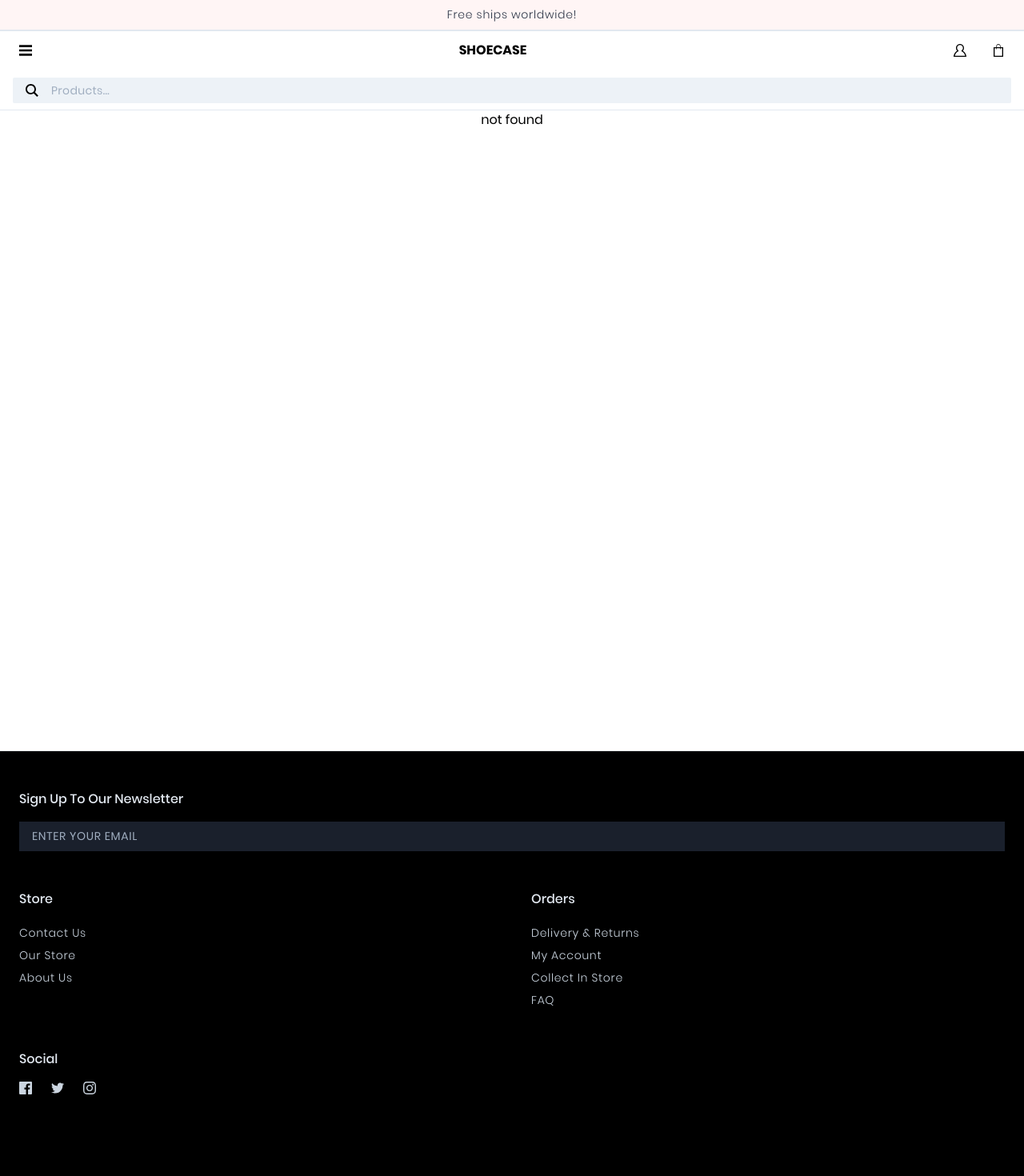
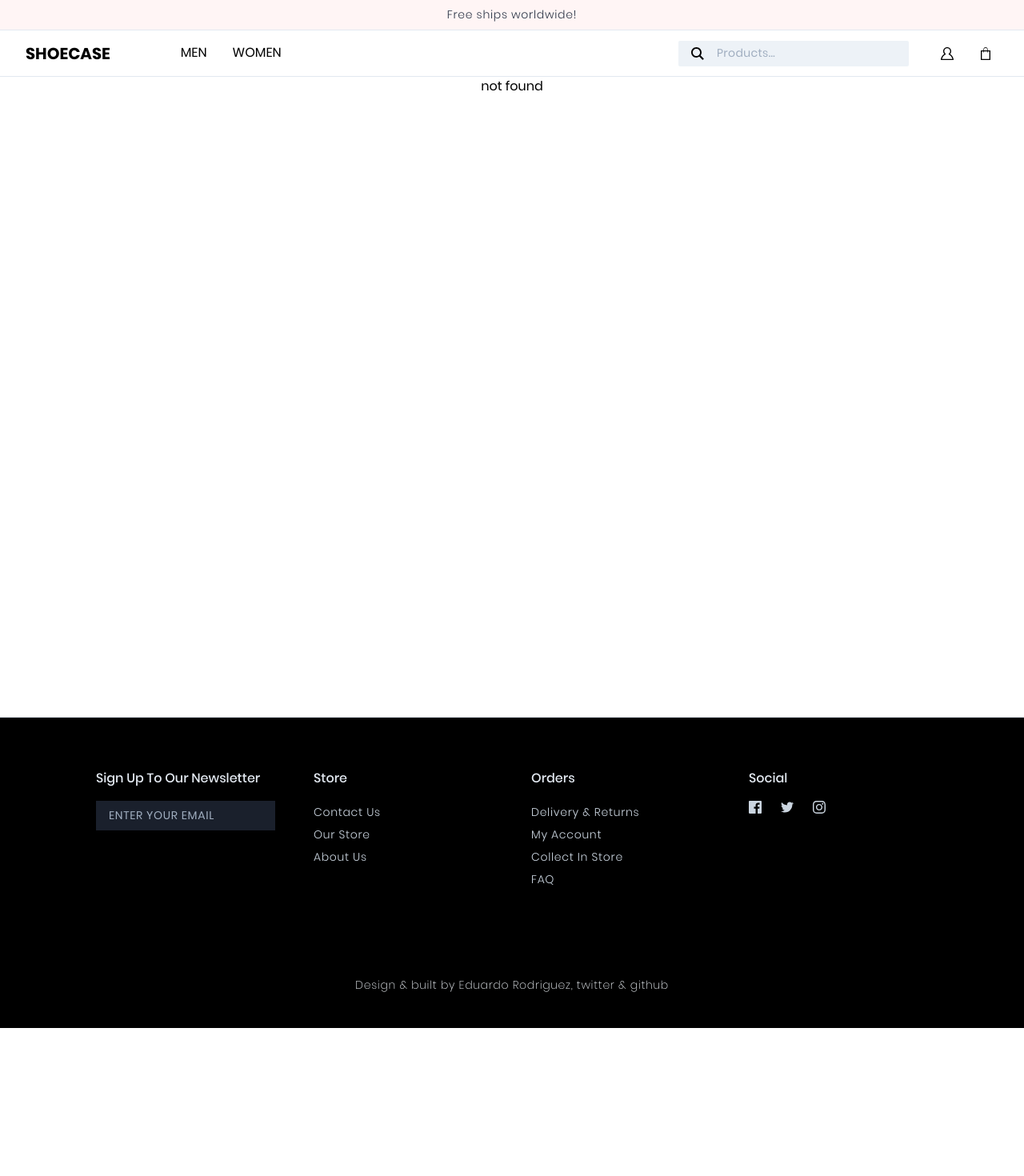
Before and after one commit to eduamdev/shoecase, a React (Create React App) app: page /not-found in a window 1280 px wide. Shown: the top 1470 px of the page at 80% size. After the commit the page ends 1285 px from the top, so only its background shows below. Built offline with nearby package versions, Linux system fonts and the light colour scheme.

Commit message:
changed banner, make home page responsive

```diff
--- a/src/components/banner.js
+++ b/src/components/banner.js
@@ -4,7 +4,7 @@ import banner from '../images/banner.jpg';
 const Banner = () => {
   return (
     <img
-      className='w-full h-56 object-cover'
+      className='w-full h-56 md:h-84 object-cover lg:h-108'
       src={banner}
       alt='grey sneakers on black banner'
     />
--- a/src/components/benefits.js
+++ b/src/components/benefits.js
@@ -7,41 +7,41 @@ import customizable from '../images/customizable.jpg';
 
 const Benefits = () => {
   return (
-    <section className=''>
-      <div className='border-b border-gray-300 p-6'>
+    <section className='flex flex-wrap'>
+      <div className='w-full md:w-1/3 md:border-r border-b border-gray-300 p-6'>
         <Img
-          className='w-full h-40 object-cover'
+          className='w-full h-40 object-cover rounded-sm'
           src={comfort}
           alt='A pair of comfortable shoes'
         />
         <p className='pt-4 font-bold uppercase leading-loose'>comfort</p>
         <p className=' text-sm tracking-wide'>Like walking on the clouds</p>
       </div>
-      <div className='border-b border-gray-300 p-6'>
+      <div className='w-full md:w-1/3 md:border-r border-b border-gray-300 p-6'>
         <Img
-          className='w-full h-40 object-cover'
+          className='w-full h-40 object-cover rounded-sm'
           src={waterproof}
           alt='A pair of waterproof shoes'
         />
         <p className='pt-4 font-bold uppercase leading-loose'>waterproof</p>
         <p className=' text-sm tracking-wide'>No more wet socks</p>
       </div>
-      <div className='border-b border-gray-300 p-6'>
+      <div className='w-full md:w-1/3 border-b border-gray-300 p-6'>
         <Img
-          className='w-full h-40 object-cover'
+          className='w-full h-40 object-cover rounded-sm'
           src={lightWeight}
           alt='very light weight sneakers'
         />
         <p className='pt-4 font-bold uppercase leading-loose'>light weight</p>
         <p className=' text-sm tracking-wide'>As light as air</p>
       </div>
-      <div className='p-6 pb-32'>
+      <div className='w-full p-6 pb-32'>
         <Img
-          className='w-full h-56 object-cover relative'
+          className='w-full h-56 md:h-108 md:pr-40 object-cover relative rounded-sm'
           src={customizable}
           alt='A rack of shoes'
         />
-        <div className='absolute left-0 right-0 -mt-8 mx-auto w-4/6 bg-white p-6 rounded-sm shadow-md'>
+        <div className='absolute left-0 right-0 -mt-8 mx-auto w-64 md:w-72 bg-white p-6 md:right-0 md:left-auto md:-mt-32 md:mr-10 rounded-sm shadow-md'>
           <p className='font-bold uppercase leading-loose'>customizable</p>
           <p className=' text-sm tracking-wide'>Your shoes, your style</p>
         </div>
--- a/src/components/footer.js
+++ b/src/components/footer.js
@@ -6,8 +6,8 @@ import { ReactComponent as SvgInstagram } from '../icons/instagram.svg';
 const Footer = () => {
   return (
     <footer className='border-t border-gray-300'>
-      <section className='bg-black py-6'>
-        <article className='w-full p-6'>
+      <section className='flex flex-wrap bg-black py-6 lg:px-10 xl:px-24 lg:py-10'>
+        <article className='w-full md:w-1/4 p-6'>
           <p className='capitalize font-medium mb-4 text-gray-300'>
             Sign Up to Our Newsletter
           </p>
@@ -17,7 +17,7 @@ const Footer = () => {
             type='text'
           />
         </article>
-        <article className='inline-block align-top w-1/2 p-6'>
+        <article className='inline-block align-top w-1/2 md:w-1/4 p-6'>
           <p className='capitalize font-medium font-sm mb-4 text-gray-300'>
             store
           </p>
@@ -31,7 +31,7 @@ const Footer = () => {
             about us
           </p>
         </article>
-        <article className='inline-block align-top w-1/2 p-6'>
+        <article className='inline-block align-top w-1/2 md:w-1/4 p-6'>
           <p className='capitalize font-medium font-sm mb-4 text-gray-300'>
             orders
           </p>
@@ -48,7 +48,7 @@ const Footer = () => {
             faq
           </p>
         </article>
-        <article className='w-full p-6'>
+        <article className='w-full md:w-1/4 p-6'>
           <p className='capitalize font-medium font-sm mb-4 text-gray-300'>
             social
           </p>
--- a/src/components/header.js
+++ b/src/components/header.js
@@ -11,8 +11,10 @@ const Header = ({ isMenuOpen, handleClick }) => {
   const searchClasses = 'h-12 px-4 py-2';
 
   return (
-    <header className='relative w-full bg-white border-t border-b border-gray-300 z-30'>
-      <section className='flex items-center w-full h-12 px-4 py-2 '>
+    <header>
+      {/* Small devices */}
+      <section className='relative w-full bg-white z-30 md:hidden border-b border-gray-300'>
+        <article className='flex items-center w-full h-12 px-4 py-2 '>
           <div className='flex flex-wrap  items-center justify-between w-full '>
             <button
               className='active:shadow-outline focus:outline-none focus:shadow-outline p-2'
@@ -36,7 +38,7 @@ const Header = ({ isMenuOpen, handleClick }) => {
               </button>
             </div>
           </div>
-      </section>
+        </article>
         <nav
           className={
             isMenuOpen ? `${navClasses} visible` : `${navClasses} h-0 invisible`
@@ -44,18 +46,18 @@ const Header = ({ isMenuOpen, handleClick }) => {
         >
           <ul className='w-full h-full px-4'>
             <li className='flex flex-wrap items-center w-full h-16 border-b border-gray-300'>
-            <Link to='/men' className='w-full py-4'>
-              MEN
+              <Link to='/men' className='w-full py-4 uppercase'>
+                men
               </Link>
             </li>
             <li className='flex flex-wrap items-center w-full h-16'>
-            <Link to='/women' className='w-full py-4 '>
-              WOMEN
+              <Link to='/women' className='w-full py-4 uppercase '>
+                women
               </Link>
             </li>
           </ul>
         </nav>
-      <section
+        <article
           className={isMenuOpen ? `${searchClasses} hidden` : searchClasses}
         >
           <div className='flex flex-wrap items-center justify-between w-full'>
@@ -68,6 +70,51 @@ const Header = ({ isMenuOpen, handleClick }) => {
               <SvgMagnifier className='h-4 w-4 absolute'></SvgMagnifier>
             </div>
           </div>
+        </article>
+      </section>
+
+      {/* Medium+ devices */}
+      <section className='w-full bg-white hidden md:flex md:flex-1 md:px-4 xl:px-8 border-b border-gray-300'>
+        <article className='flex flex-wrap items-center w-1/2'>
+          <Link
+            to='/'
+            className='font-bold uppercase text-center text-xl mr-20'
+          >
+            shoecase
+          </Link>
+          <nav className=''>
+            <ul className='flex flex-wrap items-stretch w-40'>
+              <li className='flex flex-wrap items-center h-full border-b border-transparent hover:border-black px-2 mr-4'>
+                <Link className='uppercase py-4' to='/men'>
+                  men
+                </Link>
+              </li>
+              <li className='flex flex-wrap items-center h-full border-b border-transparent hover:border-black px-2'>
+                <Link className='uppercase py-4' to='/women'>
+                  women
+                </Link>
+              </li>
+            </ul>
+          </nav>
+        </article>
+        <article className='flex flex-wrap items-center justify-end w-1/2'>
+          <div className='flex items-center md:w-48 lg:w-64 xl:w-72 h-8 relative bg-gray-200 py-2 px-4 rounded-sm mr-8'>
+            <input
+              className='ml-8 w-full border-none bg-transparent outline-none text-sm tracking-wide'
+              placeholder='Products...'
+              type='text'
+            />
+            <SvgMagnifier className='h-4 w-4 absolute'></SvgMagnifier>
+          </div>
+          <div className='flex'>
+            <button className='active:shadow-outline focus:outline-none focus:shadow-outline p-2 mr-4'>
+              <SvgUser className='h-4 w-4'></SvgUser>
+            </button>
+            <button className='active:shadow-outline focus:outline-none focus:shadow-outline p-2'>
+              <SvgShoppingBag className='h-4 w-4'></SvgShoppingBag>
+            </button>
+          </div>
+        </article>
       </section>
     </header>
   );
--- a/tailwind.config.js
+++ b/tailwind.config.js
@@ -1,7 +1,14 @@
 module.exports = {
   theme: {
-    extend: {}
+    extend: {
+      spacing: {
+        '72': '18rem',
+        '84': '21rem',
+        '96': '24rem',
+        '108': '27rem'
+      }
+    }
   },
   variants: {},
   plugins: []
-}
+};
```
Also changed, not shown: src/images/banner.jpg. Lines whose indentation alone changed are shown as unchanged.
